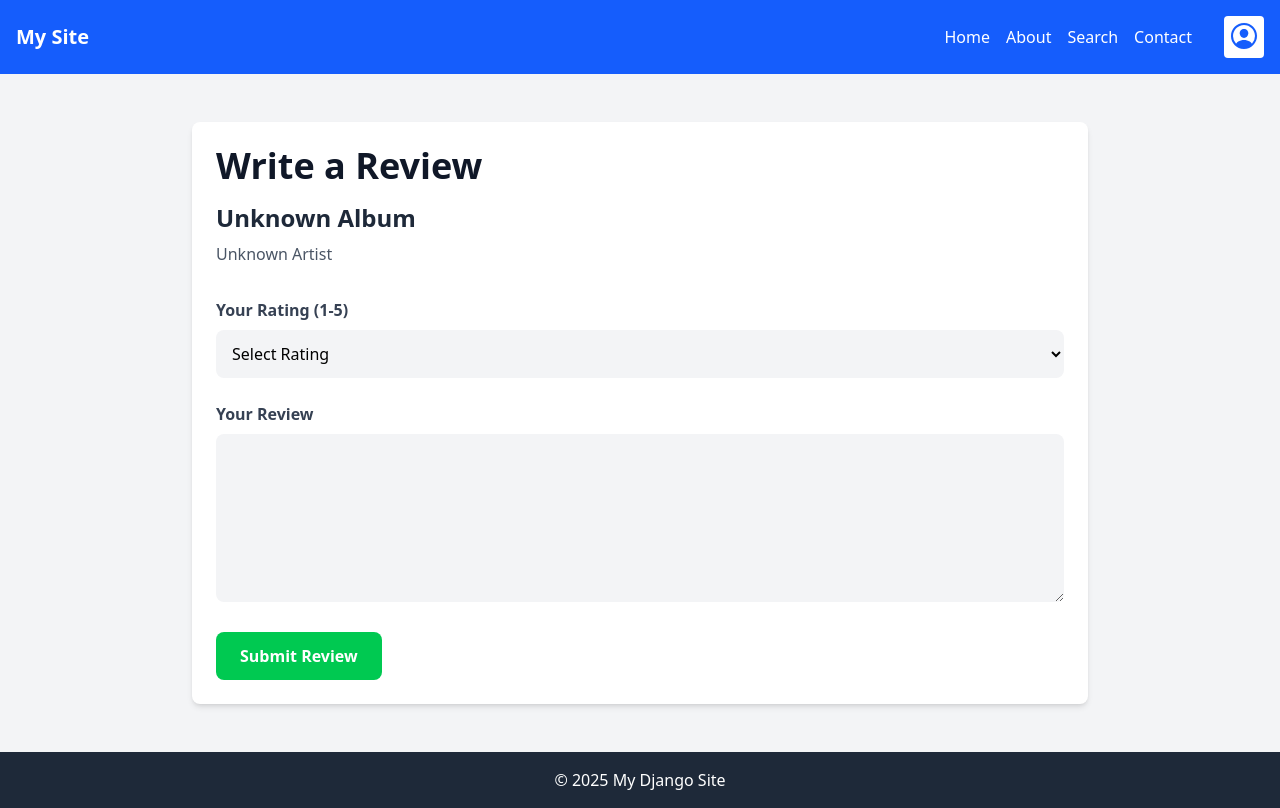
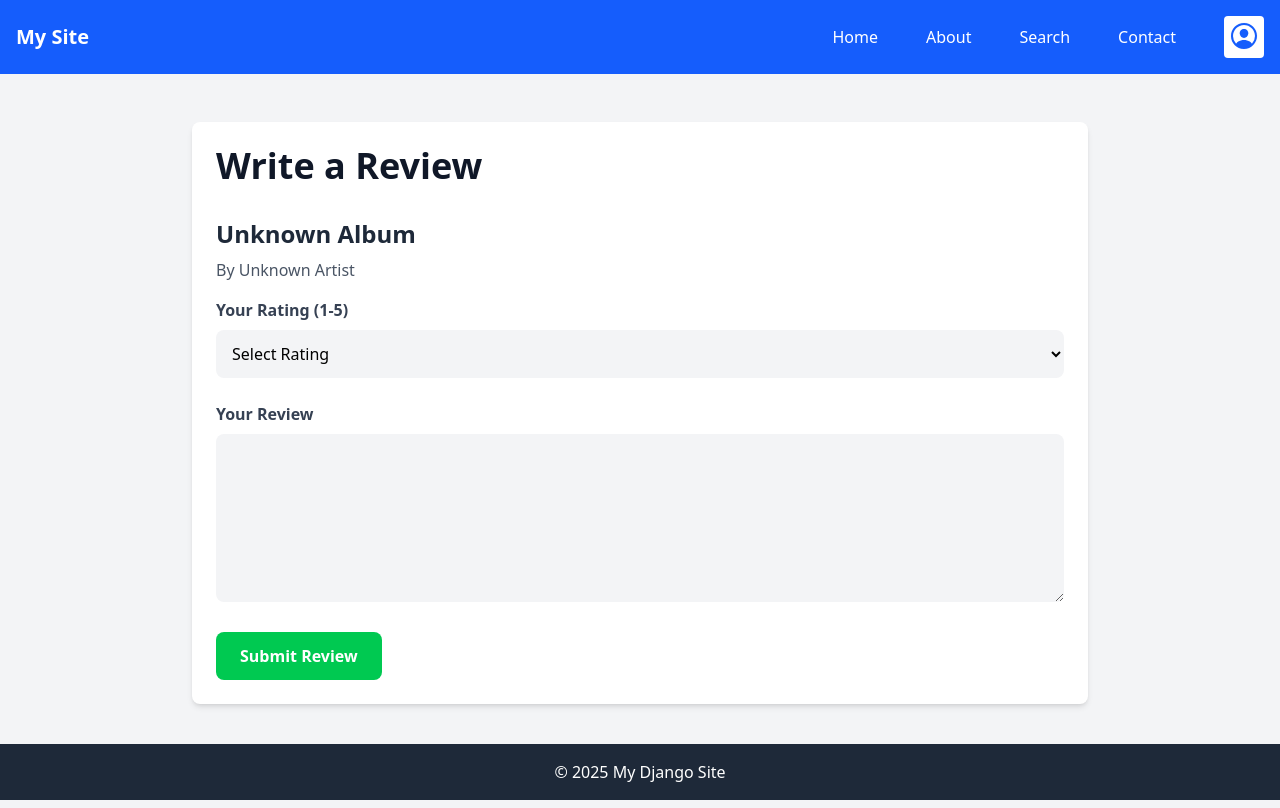
Before and after one commit to kamrinbains/MusicReviewer, a Django app: page /review/ in a window 1280 px wide. Run offline with Django 5.2, Linux system fonts and the light colour scheme; a user stored in the database is signed in.

Commit message:
Fixed footer, delete / edit review pages, changed a few different views.py functions

```diff
--- a/app1/templates/edit_review.html
+++ b/app1/templates/edit_review.html
@@ -9,8 +9,8 @@
         {% csrf_token %}
         <label class="block mb-2 font-semibold text-gray-700">Rating (1–5)</label>
         <select name="rating" required class="w-full mb-4 border rounded p-2">
-            {% for i in "54321" %}
-                <option value="{{ i }}" {% if review.rating == i|int %}selected{% endif %}>{{ i }}</option>
+            {% for i in rating_choices %}
+                <option value="{{ i }}" {% if review.rating == i %}selected{% endif %}>{{ i }}</option>
             {% endfor %}
         </select>
 
--- a/app1/templates/review.html
+++ b/app1/templates/review.html
@@ -4,12 +4,12 @@
 
 {% block content %}
 <div class="max-w-4xl mx-auto p-6 bg-white rounded-lg shadow-md mt-8">
-    <h1 class="text-4xl font-extrabold text-gray-900 mb-4">Write a Review</h1>
+    <h1 class="text-4xl font-extrabold text-gray-900 mb-8">Write a Review</h1>
 
     <!-- Album Details Placeholder -->
-    <div class="mb-8">
+    <div class="mb-4">
         <h2 class="text-2xl font-bold text-gray-800 mb-2">{{ album_title|default:"" }}</h2>
-        <p class="text-gray-600">{{ album_artist|default:"" }}</p>
+        <p class="text-gray-600">By {{ album_artist|default:"Unknown Artist" }}</p>
     </div>
 
     <!-- Review Form -->
--- a/app1/views.py
+++ b/app1/views.py
@@ -1,4 +1,4 @@
-from django.shortcuts import render, redirect
+from django.shortcuts import render, redirect, get_object_or_404
 import requests
 from .models import Review
 from django.contrib.auth import login, logout, authenticate
@@ -31,12 +31,27 @@ def search_discogs(request):
         response = requests.get(url, params=params)
         if response.status_code == 200:
             data = response.json()
-            results = data.get('results', [])
-
+            raw = data.get('results', [])
+            for item in raw:
+                title = item.get('title', '')
+                if ' - ' in title:
+                    artist, album = title.split(' - ', 1)
+                else:
+                    artist, album = '', title
+                results.append({
+                    'id': item['id'],
+                    'artist': artist,
+                    'album_title': album,
+                    'thumb': item.get('thumb'),
+                    'resource_url': item.get('resource_url'),
+                })
     return render(request, 'search_results.html', {'results': results, 'query': query})
 
 @login_required
 def review(request):
+    album_title  = request.GET.get('album',  'Unknown Album')
+    album_artist = request.GET.get('artist', 'Unknown Artist')
+
     if request.method == 'POST':
         album_title = request.POST.get('album_title')
         album_artist = request.POST.get('album_artist')
@@ -52,19 +67,11 @@ def review(request):
             review_text=review_text
         )
 
-        return render(request, 'review.html', {
-            'album_title': album_title,
-            'album_artist': album_artist,
-            'submitted': True
-        })
-
-    album_title = request.GET.get('album', 'Unknown Album')
-    album_artist = request.GET.get('artist', 'Unknown Artist')
+        return redirect('account')
 
     return render(request, 'review.html', {
         'album_title': album_title,
         'album_artist': album_artist,
-        'submitted': False
     })
 
 @login_required
@@ -122,6 +129,7 @@ def login_view(request):
 @login_required
 def edit_review(request, review_id):
     review = get_object_or_404(Review, id=review_id, user=request.user)
+    choices = [5, 4, 3, 2, 1]
 
     if request.method == 'POST':
         review.rating = int(request.POST.get('rating'))
@@ -129,13 +137,15 @@ def edit_review(request, review_id):
         review.save()
         return redirect('account')
 
-    return render(request, 'edit_review.html', {'review': review})
+    return render(request, 'edit_review.html', {'review': review, 'rating_choices': choices,})
 
 @login_required
 def delete_review(request, review_id):
     review = get_object_or_404(Review, id=review_id, user=request.user)
-    review.delete()
-    return redirect('account')
+    if request.method == 'POST':
+        review.delete()
+        return redirect('account')
+    return render(request, 'confirm_delete.html', {'review': review})
 
 def signup(request):
     if request.method == 'POST':
--- a/static/dist/styles.css
+++ b/static/dist/styles.css
@@ -34,6 +34,7 @@
     --color-gray-700: oklch(37.3% 0.034 259.733);
     --color-gray-800: oklch(27.8% 0.033 256.848);
     --color-gray-900: oklch(21% 0.034 264.665);
+    --color-black: #000;
     --color-white: #fff;
     --spacing: 0.25rem;
     --container-md: 28rem;
@@ -60,6 +61,8 @@
     --font-weight-extrabold: 800;
     --leading-relaxed: 1.625;
     --radius-lg: 0.5rem;
+    --radius-xl: 0.75rem;
+    --radius-2xl: 1rem;
     --default-transition-duration: 150ms;
     --default-transition-timing-function: cubic-bezier(0.4, 0, 0.2, 1);
     --default-font-family: var(--font-sans);
@@ -485,6 +512,9 @@
   .p-6 {
     padding: calc(var(--spacing) * 6);
   }
+  .px-2 {
+    padding-inline: calc(var(--spacing) * 2);
+  }
   .px-3 {
     padding-inline: calc(var(--spacing) * 3);
   }
@@ -604,12 +649,29 @@
     --tw-shadow: 0 4px 6px -1px var(--tw-shadow-color, rgb(0 0 0 / 0.1)), 0 2px 4px -2px var(--tw-shadow-color, rgb(0 0 0 / 0.1));
     box-shadow: var(--tw-inset-shadow), var(--tw-inset-ring-shadow), var(--tw-ring-offset-shadow), var(--tw-ring-shadow), var(--tw-shadow);
   }
+  .ring-1 {
+    --tw-ring-shadow: var(--tw-ring-inset,) 0 0 0 calc(1px + var(--tw-ring-offset-width)) var(--tw-ring-color, currentcolor);
+    box-shadow: var(--tw-inset-shadow), var(--tw-inset-ring-shadow), var(--tw-ring-offset-shadow), var(--tw-ring-shadow), var(--tw-shadow);
+  }
   .ring-2 {
     --tw-ring-shadow: var(--tw-ring-inset,) 0 0 0 calc(2px + var(--tw-ring-offset-width)) var(--tw-ring-color, currentcolor);
     box-shadow: var(--tw-inset-shadow), var(--tw-inset-ring-shadow), var(--tw-ring-offset-shadow), var(--tw-ring-shadow), var(--tw-shadow);
   }
+  .ring-black {
+    --tw-ring-color: var(--color-black);
+  }
   .ring-gray-300 {
     --tw-ring-color: var(--color-gray-300);
+  }
+  .ring-transparent {
+    --tw-ring-color: transparent;
+  }
+  .outline {
+    outline-style: var(--tw-outline-style);
+    outline-width: 1px;
+  }
+  .outline-black {
+    outline-color: var(--color-black);
   }
   .transition {
     transition-property: color, background-color, border-color, outline-color, text-decoration-color, fill, stroke, --tw-gradient-from, --tw-gradient-via, --tw-gradient-to, opacity, box-shadow, transform, translate, scale, rotate, filter, -webkit-backdrop-filter, backdrop-filter;
@@ -670,6 +725,27 @@
       @media (hover: hover) {
         --tw-shadow: 0 20px 25px -5px var(--tw-shadow-color, rgb(0 0 0 / 0.1)), 0 8px 10px -6px var(--tw-shadow-color, rgb(0 0 0 / 0.1));
         box-shadow: var(--tw-inset-shadow), var(--tw-inset-ring-shadow), var(--tw-ring-offset-shadow), var(--tw-ring-shadow), var(--tw-shadow);
+      }
+    }
+  }
+  .hover\:ring-black {
+    &:hover {
+      @media (hover: hover) {
+        --tw-ring-color: var(--color-black);
+      }
+    }
+  }
+  .hover\:ring-blue-600 {
+    &:hover {
+      @media (hover: hover) {
+        --tw-ring-color: var(--color-blue-600);
+      }
+    }
+  }
+  .hover\:ring-white {
+    &:hover {
+      @media (hover: hover) {
+        --tw-ring-color: var(--color-white);
       }
     }
   }
@@ -703,6 +784,11 @@
   .md\:grid-cols-3 {
     @media (width >= 48rem) {
       grid-template-columns: repeat(3, minmax(0, 1fr));
+    }
+  }
+  .md\:px-4 {
+    @media (width >= 48rem) {
+      padding-inline: calc(var(--spacing) * 4);
     }
   }
   .lg\:grid-cols-4 {
@@ -841,6 +927,11 @@
   inherits: false;
   initial-value: 0 0 #0000;
 }
+@property --tw-outline-style {
+  syntax: "*";
+  inherits: false;
+  initial-value: solid;
+}
 @layer properties {
   @supports ((-webkit-hyphens: none) and (not (margin-trim: inline))) or ((-moz-orient: inline) and (not (color:rgb(from red r g b)))) {
     *, ::before, ::after, ::backdrop {
@@ -872,6 +963,7 @@
       --tw-ring-offset-width: 0px;
       --tw-ring-offset-color: #fff;
       --tw-ring-offset-shadow: 0 0 #0000;
+      --tw-outline-style: solid;
     }
   }
 }
--- a/templates/base.html
+++ b/templates/base.html
@@ -7,7 +7,7 @@
     <meta name="viewport" content="width=device-width, initial-scale=1.0">
     <title>{% block title %}My Django Site{% endblock %}</title>
 </head>
-<body class="bg-gray-100 min-h-screen">
+<body class="bg-gray-100 min-h-screen flex flex-col">
 <!-- Navigation -->
 <nav class="bg-blue-600 text-white p-4">
     <div class="container mx-auto flex items-center justify-between">
@@ -16,19 +16,19 @@
 
         <!-- Right: Nav links + account/login -->
         <div class="flex items-center space-x-4">
-            <a href="{% url 'index' %}" class="hover:underline">Home</a>
-            <a href="{% url 'about' %}" class="hover:underline">About</a>
-            <a href="{% url 'search_discogs' %}" class="hover:underline">Search</a>
-            <a href="{% url 'contact' %}" class="hover:underline">Contact</a>
+            <a href="{% url 'index' %}" class="md:px-4 px-2 py-1 bg-transparent hover:bg-blue-700 rounded-lg ring-1 ring-transparent hover:ring-white">Home</a>
+            <a href="{% url 'about' %}" class="md:px-4 px-2 py-1 bg-transparent hover:bg-blue-700 rounded-lg ring-1 ring-transparent hover:ring-white">About</a>
+            <a href="{% url 'search_discogs' %}" class="md:px-4 px-2 py-1 bg-transparent hover:bg-blue-700 rounded-lg ring-1 ring-transparent hover:ring-white">Search</a>
+            <a href="{% url 'contact' %}" class="md:px-4 px-2 py-1 bg-transparent hover:bg-blue-700 rounded-lg ring-1 ring-transparent hover:ring-white">Contact</a>
 
             {% if user.is_authenticated %}
             <a href="{% url 'account' %}"
-               class="ml-4 p-1 pb-0 bg-white text-blue-600 rounded hover:bg-gray-200">
+               class="ml-4 p-1 pb-0 bg-white text-blue-600 rounded hover:bg-gray-200 ring-2 ring-transparent hover:ring-black">
                 <ion-icon name="person-circle-outline" class="size-8"></ion-icon>
             </a>
             {% else %}
             <a href="{% url 'login' %}"
-               class="ml-4 p-1 pb-0 bg-white text-blue-600 rounded hover:bg-gray-200">
+               class="ml-4 p-1 pb-0 bg-white text-blue-600 rounded hover:bg-gray-200 ring-2 ring-transparent hover:ring-black">
                 <ion-icon name="person-circle" class="size-8"></ion-icon>
             </a>
             {% endif %}
@@ -41,14 +41,14 @@
 
 
 <!-- Main Content -->
-<main class="container mx-auto p-4">
+<main class="container flex-grow mx-auto p-4">
     {% block content %}
     <!-- This is where page-specific content will go -->
     {% endblock %}
 </main>
 
 <!-- Footer -->
-<footer class="bg-gray-800 text-white p-4 mt-8">
+<footer class="bg-gray-800 text-white p-4 mt-4">
     <div class="container mx-auto">
         <p class="text-center">© 2025 My Django Site</p>
     </div>
```
Also changed, not shown: other parts of static/dist/styles.css (+44 -7 lines), Comments.txt (+19 -0 lines), app1/templates/account.html (+8 -5 lines), app1/templates/confirm_delete.html (added, +16 -0 lines), app1/templates/search_results.html (+16 -11 lines), db.sqlite3.
